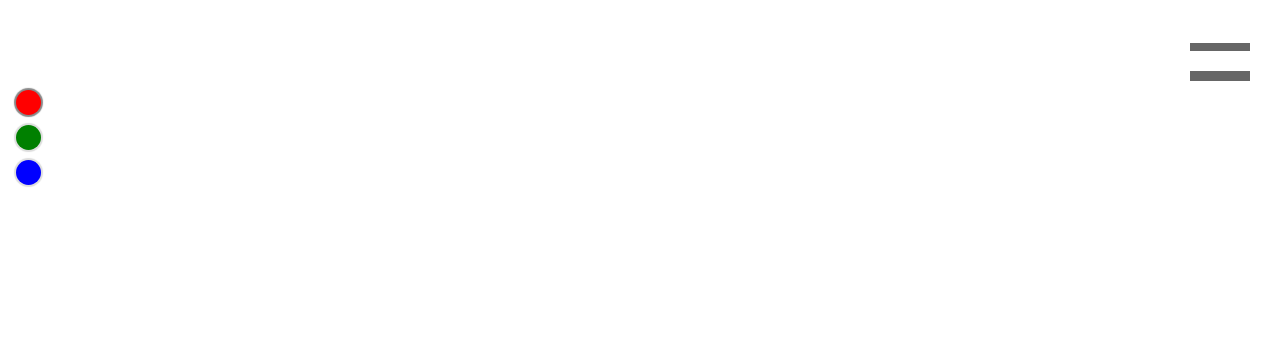
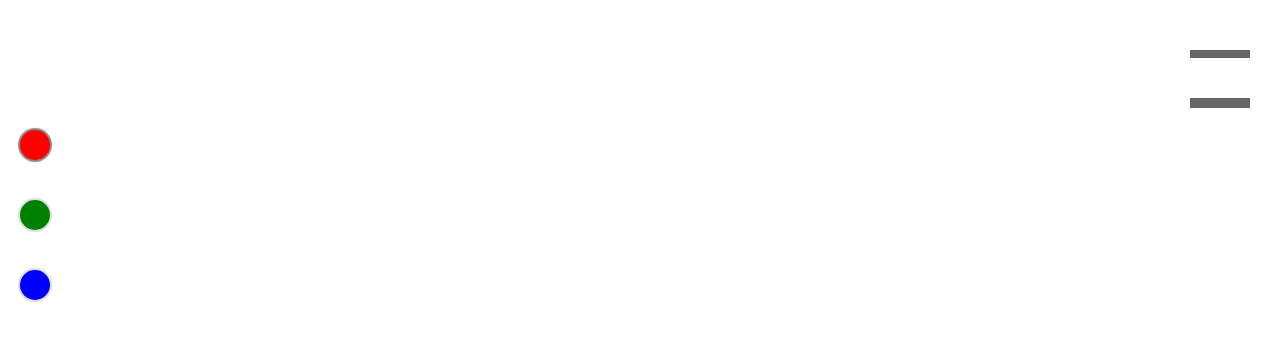
Before and after one commit to SeaCrap/canvas, a plain HTML site: page index.html in a window 1280 px wide. Drawn offline with Linux system fonts and the light colour scheme.

Commit message:
更改css

```diff
--- a/css/style.css
+++ b/css/style.css
@@ -24,7 +24,10 @@ ul,ol{
 	position:fixed;
 	top: 0;
 	left: 0;
-	padding: 20px;
+
+}
+.actions > svg{
+	margin: 40px 35px;
 }
 .actions > svg:nth-Child(1){
 	height: 60px;
@@ -49,18 +52,17 @@ ul,ol{
 }
 .colors{
 	position: fixed;
-	top: 80px;
-	left: 16px;
-
+	top: 90px;
+	left: 20px;
 	border-radius: 5px;
 
 }
 .colors li{
-	width: 25px;
-	height: 25px;
+	width: 30px;
+	height: 30px;
 	border-radius: 20px;
 	box-shadow: 0 0 1px 2px #ddd;
-	margin: 10px 0;
+	margin: 40px 0;
 }
 .colors li.red{
 	background-color: red;
@@ -77,12 +79,12 @@ ul,ol{
 
 .line{
 	position: fixed;
-	top: 23px;
+	top: 10px;
 	right: 30px;
 
 }
 .line li{
-	margin: 20px 0;
+	margin: 40px 0;
 }
 .line .thin{
 	height: 0;
```
